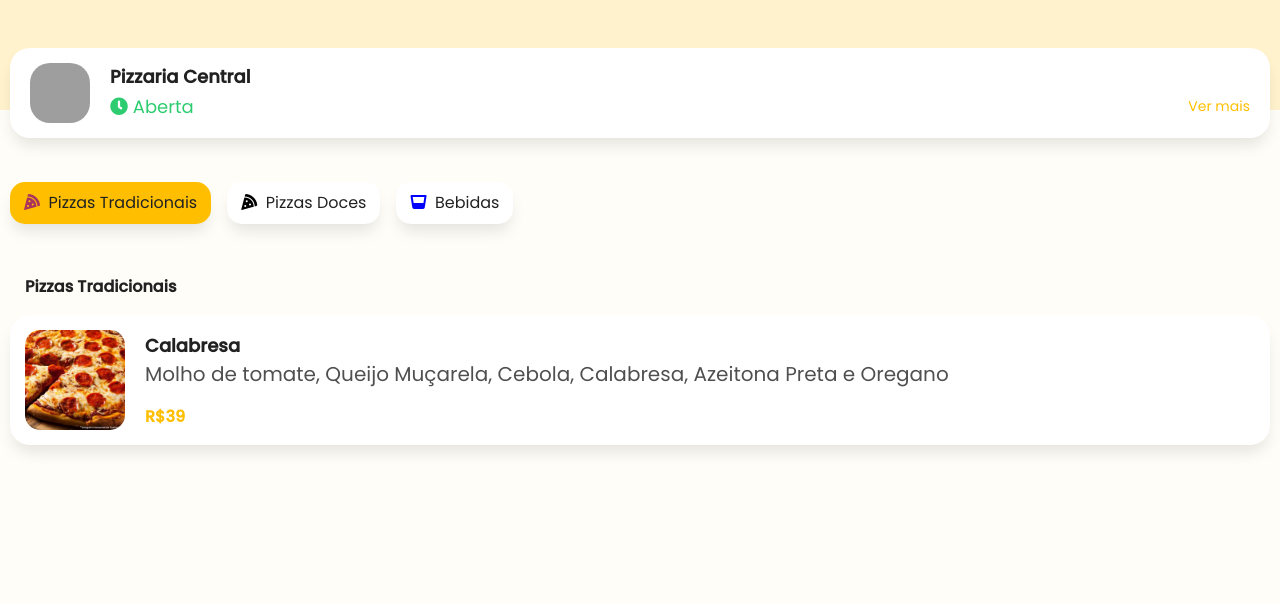
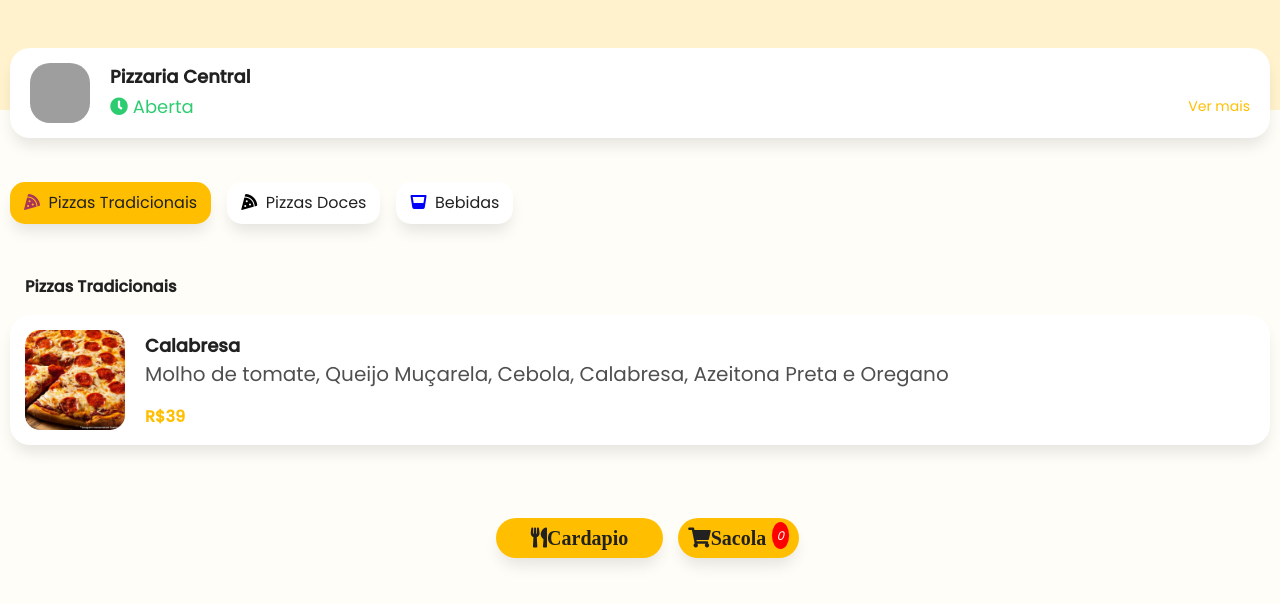
Before and after one commit to LucasLemes001/Delivery_System, a plain HTML site: page index.html in a window 1280 px wide. Drawn offline with Linux system fonts and the light colour scheme; grey boxes are pictures that could not be loaded; a script that the page names is missing.

Commit message:
The first menu bottom

```diff
--- a/css/main.css
+++ b/css/main.css
@@ -144,18 +144,19 @@ section.categoria {
     background-color: var(--color-white);
     border-radius: 20px;
     padding: 15px 25px;
-    font-size: 20px ;
+    font-size: 20px;
     box-shadow: 0px 10px 15px -3px rgba(0, 0, 0, 0.1);
 }
 
 
 .btn-sm {
-    padding: 8px 13px ;
-    border-radius: 15px ;
+    padding: 8px 13px;
+    border-radius: 15px;
     font-size: 16px;
 }
 
-.btn-white:hover, .btn-white.active {
+.btn-white:hover,
+.btn-white.active {
     background-color: var(--color-primary);
 
 
@@ -169,8 +170,10 @@ section.categoria {
 }
 
 .container-group .card {
-    padding: 15px; /* fazer isso para descolar o card do topo*/
-    cursor: pointer; /* Para transformar o cursor em maozinha*/
+    padding: 15px;
+    /* fazer isso para descolar o card do topo*/
+    cursor: pointer;
+    /* Para transformar o cursor em maozinha*/
 }
 
 /* .item-cardapio {
@@ -179,14 +182,24 @@ section.categoria {
 } */
 
 .container-img-produto {
-    width: 100px; /* Para definir a largura da imagem*/
-    height: 100px; /* Para definir a altura da imagem*/
-    background-repeat: no-repeat; /* para nao ficar um monte de quadradinhos*/
-    background-position: center; /* para centralizar a imagem */
-    background-color: var(--color-secondary); /* Se nao carregar a img, ter uma cor de fundo*/
-    border-radius: 15px;   /*  para arredondar as bordas*/
-    margin-right: 20px /* para descolar a img do texto*/;
-    flex: none /*Pra nao pegar nenhuma propriedade do flex*/;
+    width: 100px;
+    /* Para definir a largura da imagem*/
+    height: 100px;
+    /* Para definir a altura da imagem*/
+    background-repeat: no-repeat;
+    /* para nao ficar um monte de quadradinhos*/
+    background-position: center;
+    /* para centralizar a imagem */
+    background-color: var(--color-secondary);
+    /* Se nao carregar a img, ter uma cor de fundo*/
+    border-radius: 15px;
+    /*  para arredondar as bordas*/
+    margin-right: 20px
+        /* para descolar a img do texto*/
+    ;
+    flex: none
+        /*Pra nao pegar nenhuma propriedade do flex*/
+    ;
 }
 
 .infos-produto {
@@ -198,7 +211,8 @@ section.categoria {
 .infos-produto .name {
     font-size: 18px;
     color: var(--color-black);
-    margin-bottom: 0px; /*tags P ja tem margin bottom padrao*/
+    margin-bottom: 0px;
+    /*tags P ja tem margin bottom padrao*/
 }
 
 
@@ -214,3 +228,61 @@ section.categoria {
     color: var(--color-primary);
     margin-bottom: 0px;
 }
+
+
+
+
+.menu-bottom {
+	display: flex;
+	flex-direction: row;
+	flex-wrap: nowrap;
+	justify-content: center;
+	align-items: flex-end;
+	align-content: space-between;
+}
+
+
+.card-bottom {
+    position: fixed;
+    ;
+    cursor: pointer;
+    /* border-radius: 20px; */
+    padding: 15px ;
+    font-size: 20px;
+    /*
+
+    box-shadow: 0px 10px 15px -3px rgba(0, 0, 0, 0.1) !important;
+    border: none !important; */
+}
+
+
+.card-bottom .botao-sacola {
+    margin-left: 15px;
+    background-color: var(--color-primary);
+    color: var(--color-black);
+    border-radius: 20px;
+    padding: 5px 10px;
+
+    box-shadow: 0px 10px 15px -3px rgba(0, 0, 0, 0.1);
+}
+
+
+.card-bottom .botao-cardapio {
+    margin-left: 15px;
+    background-color: var(--color-primary);
+    color: var(--color-black);
+    border-radius: 20px;
+    padding: 5px 35px;
+
+    box-shadow: 0px 10px 15px -3px rgba(0, 0, 0, 0.1);
+}
+
+.card-bottom .quantidade-items {
+    background-color: red;
+    color: white;
+    border-radius: 50%;
+    padding: 5px;
+    font-size: 12px;
+    position: relative;
+    top: -5px
+}
--- a/index.html
+++ b/index.html
@@ -101,6 +101,29 @@
         </div>
     </section>
 
+    <header class="menu-bottom width-fix mt-5 " id="CardapioESacola">
+        <div class="card-bottom">
+            <div class="d-flex">
+
+                <p class="botao-cardapio">
+                    <i class="fas fa-utensils">Cardapio</i>
+                    <a href="#" class="link-cardapio"></a>
+                </p>
+
+                <p class="botao-sacola">
+                    <i class="fas fa-shopping-cart">Sacola </i>
+                    <a href="#" class="link-sacola"></a>
+                    <i class="quantidade-items">0</i>
+
+                </p>
+
+
+            </div>
+
+
+        </div>
+    </header>
+
     <script type="text/javascript" src="./js/bootstrap.min.js"></script>
     <script type="text/javascript" src="./js/cardapio.js"></script>
 </body>
```
